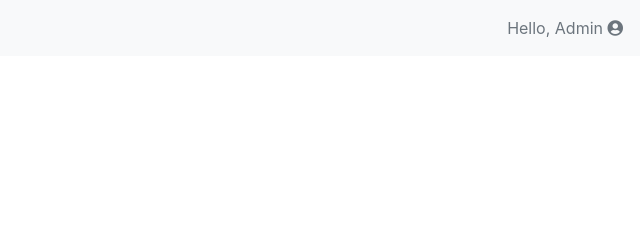
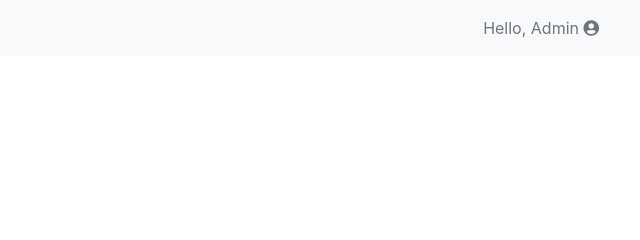
Before and after one commit to oliverrsebastian/future-inventory-system, a plain HTML site: page Front-End/dashboard.html in a window 1280 px wide. Shown: the top 240 px of the page, 640-1280 px from the left. Drawn offline with nearby package versions, Linux system fonts and the light colour scheme.

Commit message:
REAL-2 Edited top navbar padding

```diff
--- a/Front-End/dashboard.html
+++ b/Front-End/dashboard.html
@@ -39,7 +39,7 @@
 			</div>
 			<div class="col-sm-10 col-md-9 col-lg-9 col-xl-10 p-0">
 				<nav class="navbar navbar-light bg-light justify-content-end">
-					<ul class="nav">
+					<ul class="nav pr-4">
 						<li class="nav-item dropdown">
 						    <a class="nav-link text-secondary" data-toggle="dropdown" href="#" role="button" aria-haspopup="true" aria-expanded="false">Hello, Admin <i class="fas fa-user-circle"></i></a>
 						    <div class="dropdown-menu dropdown-menu-right text-center">
```
